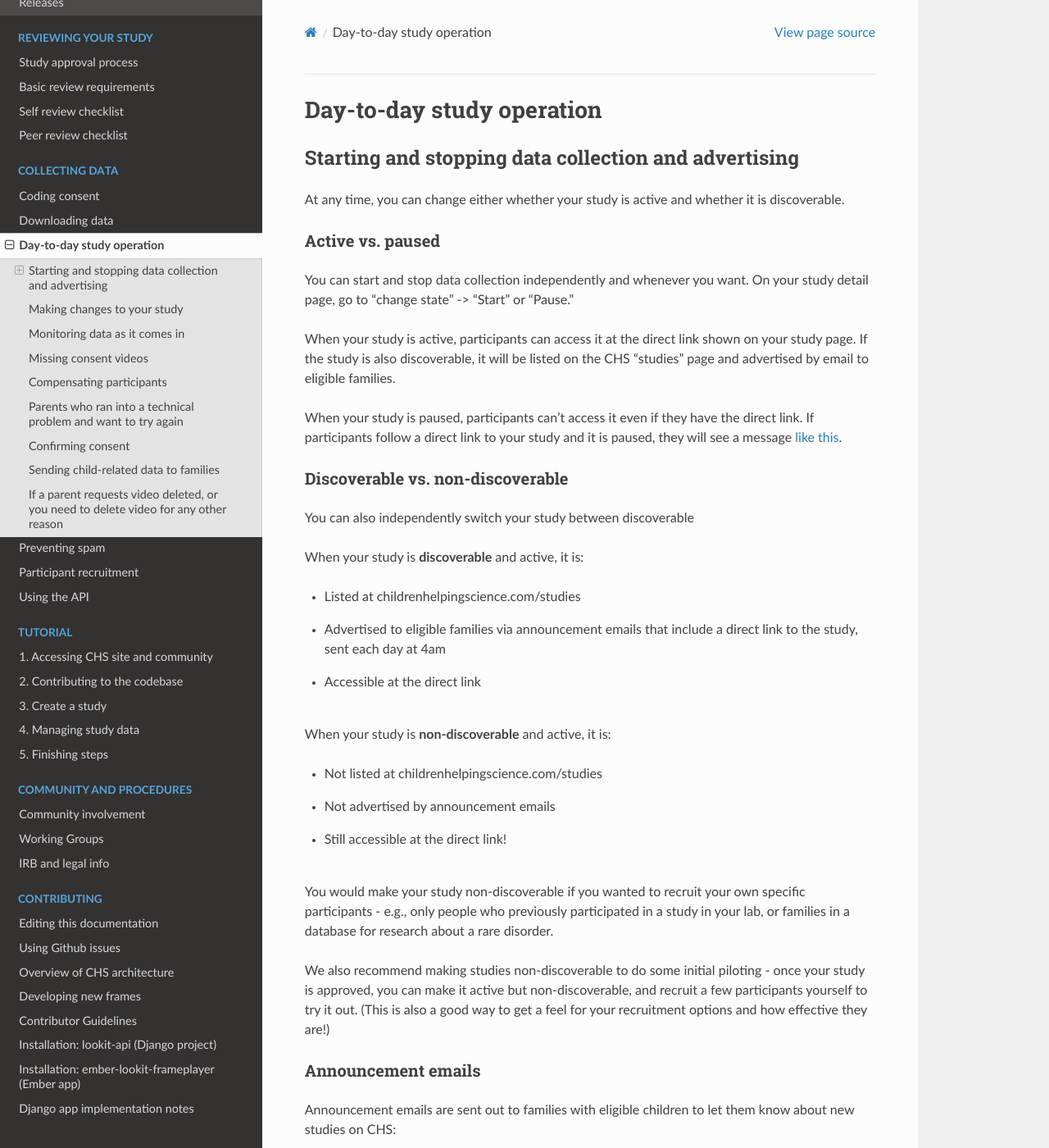
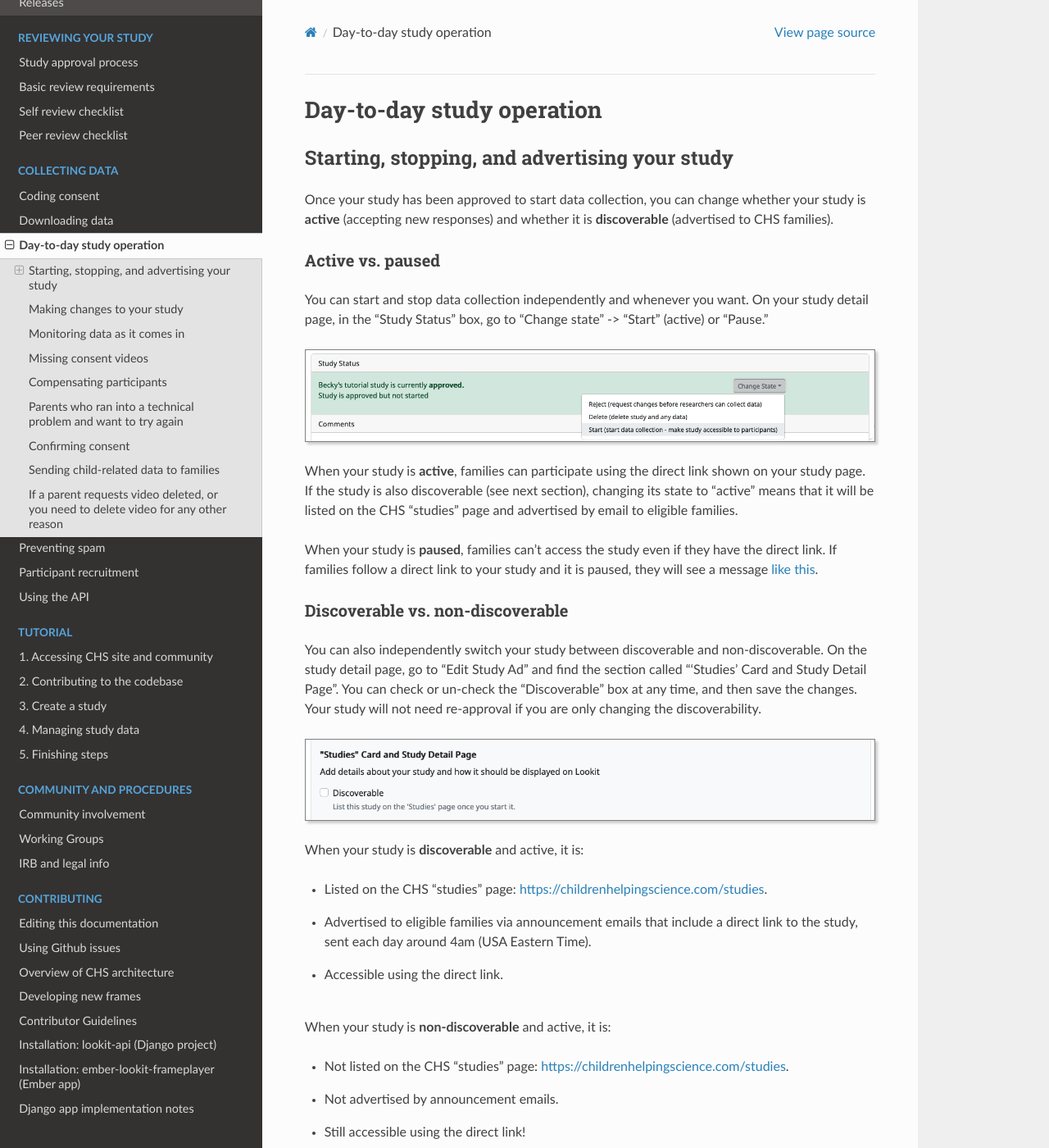
Before and after one commit to lookit/lookit-docs, a Sphinx documentation site: the page built from docs/source/researchers-day-to-day-study-operation.rst, in a window 1280 px wide and 1400 px high. Shown: the whole window at 82% size. Built offline with Sphinx 7.4.7 and the Read the Docs theme 3.1.0, drawn with Linux system fonts in a browser that asks for light colours; some of the changed text lies outside the part shown.

Commit message:
clarify study status and discoverability, add/update screenshots

```diff
--- a/docs/source/researchers-day-to-day-study-operation.rst
+++ b/docs/source/researchers-day-to-day-study-operation.rst
@@ -1,39 +1,45 @@
 Day-to-day study operation
 ==============================
 
-Starting and stopping data collection and advertising
+Starting, stopping, and advertising your study
 ------------------------------------------------------
 
-At any time, you can change either whether your study is active and whether it is discoverable.
+Once your study has been approved to start data collection, you can change whether your study is **active** (accepting new responses) and whether it is **discoverable** (advertised to CHS families).
 
 Active vs. paused
 ~~~~~~~~~~~~~~~~~~
 
 You can start and stop data collection independently and whenever you
-want. On your study detail page, go to “change state” -> “Start” or “Pause.”
+want. On your study detail page, in the "Study Status" box, go to “Change state” -> “Start” (active) or “Pause.”
 
-When your study is active, participants can access it at the direct link shown on your study page. If the study is also discoverable, it will be listed on the CHS "studies" page and advertised by email to eligible families.
+.. image:: _static/img/tutorial/study_start.png
+    :alt: Changing the study state to "start" (active) or "paused".
 
-When your study is paused, participants can't access it even if they have the direct link. If participants follow a direct link to your study and it is paused, they will see a message `like this <https://childrenhelpingscience.com/studies/c7001e3a-cfc5-4054-a8e0-0f5e520950ab/>`__.
+When your study is **active**, families can participate using the direct link shown on your study page. If the study is also discoverable (see next section), changing its state to "active" means that it will be listed on the CHS "studies" page and advertised by email to eligible families.
+
+When your study is **paused**, families can't access the study even if they have the direct link. If families follow a direct link to your study and it is paused, they will see a message `like this <https://childrenhelpingscience.com/studies/c7001e3a-cfc5-4054-a8e0-0f5e520950ab/>`__.
 
 Discoverable vs. non-discoverable
 ~~~~~~~~~~~~~~~~~~~~~~~~~~~~~~~~~~
 
-You can also independently switch your study between discoverable
+You can also independently switch your study between discoverable and non-discoverable. On the study detail page, go to "Edit Study Ad" and find the section called "'Studies' Card and Study Detail Page". You can check or un-check the "Discoverable" box at any time, and then save the changes. Your study will not need re-approval if you are only changing the discoverability.
+
+.. image:: _static/img/study_discoverable.png
+    :alt: Changing the study state to "start" (active) or "paused".
 
 When your study is **discoverable** and active, it is:
 
-- Listed at childrenhelpingscience.com/studies
-- Advertised to eligible families via announcement emails that include a direct link to the study, sent each day at 4am
-- Accessible at the direct link
+- Listed on the CHS "studies" page: https://childrenhelpingscience.com/studies.
+- Advertised to eligible families via announcement emails that include a direct link to the study, sent each day around 4am (USA Eastern Time).
+- Accessible using the direct link.
 
 When your study is **non-discoverable** and active, it is:
 
-- Not listed at childrenhelpingscience.com/studies
-- Not advertised by announcement emails
-- Still accessible at the direct link!
+- Not listed on the CHS "studies" page: https://childrenhelpingscience.com/studies.
+- Not advertised by announcement emails.
+- Still accessible using the direct link!
 
-You would make your study non-discoverable if you wanted to recruit your own specific participants - e.g., only people who previously participated in a study in your lab, or families in a database for research about a rare disorder.
+You would make your study non-discoverable if you wanted to recruit your own specific participants - e.g., only people who participated in a prior study session, or families in a database for research about a rare disorder.
 
 We also recommend making studies non-discoverable to do some initial piloting - once your study is approved, you can make it active but non-discoverable, and recruit a few participants yourself to try it out. (This is also a good way to get a feel for your recruitment options and how effective they are!)
 
@@ -46,7 +52,7 @@ Announcement emails are sent out to families with eligible children to let them
 - Emails are only sent to families whose email preference specifies that they want to hear about new studies.
 - Up to 50 families with at least one eligible child are notified about each study each day. Eligibility is determined each day, so depending on your eligibility criteria you will have a day to a few weeks of sending out 50 emails/day, then a trickle of kids aging in or registering.
 - Families are only notified about a study one time per child. (Emails are bundled together if they have multiple eligible children - "There's a new study for John and Jane!", but they might get a second email if another child ages in.)
-- Emails are currently sent at 4am Eastern Time.
+- Emails are currently sent around 4am Eastern Time.
 
 The limit of 50 is currently hard-coded. If you want to limit how many announcement emails are sent further, you can send out just one day of announcements at a time by making your study discoverable overnight, then making it non-discoverable again. Families who got a direct link in an announcement email will be able to participate in your study, but no more announcements will be sent unless you make the study discoverable again.
 
```
Also changed, not shown: docs/source/_static/img/study_discoverable.png (added), docs/source/_static/img/tutorial/study_start.png.
